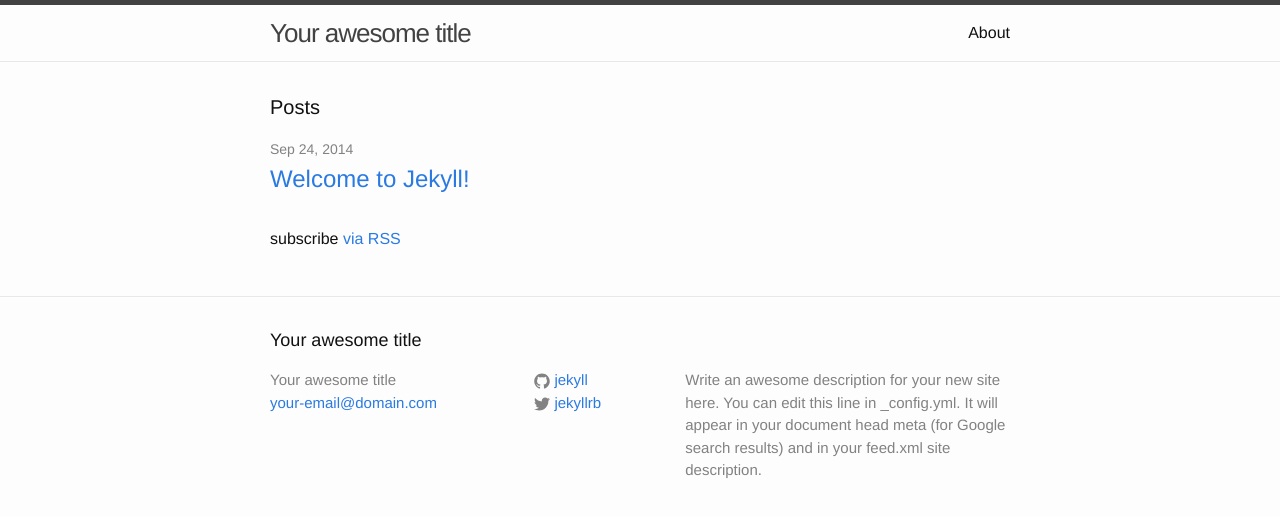
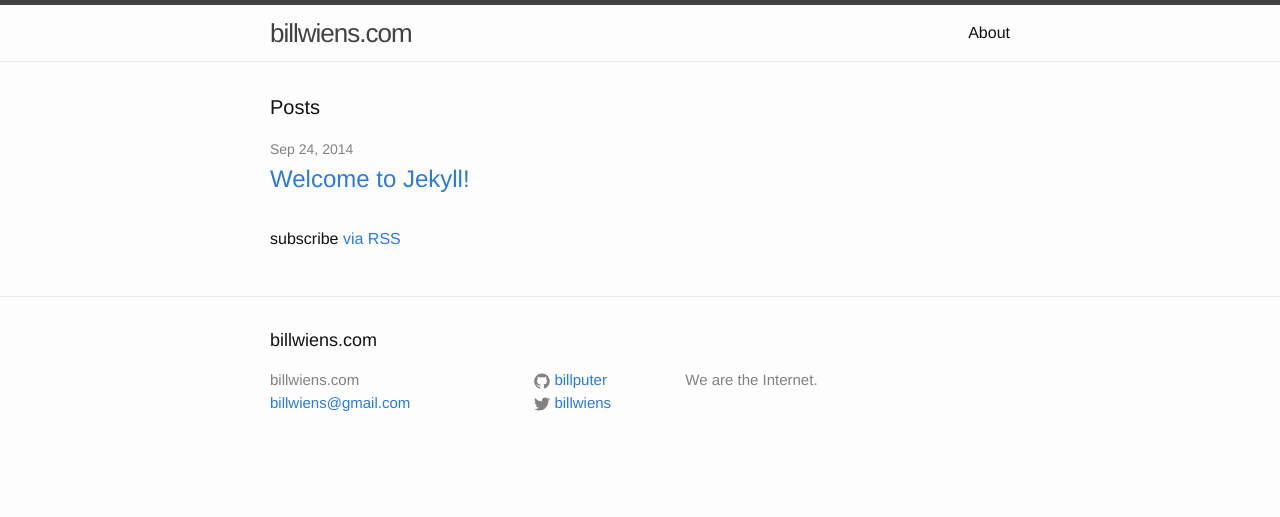
Before and after one commit to billputer/billwiens.com, a Jekyll site: the page built from index.html, in a window 1280 px wide. Shown: the top 517 px of the page. Built offline with Jekyll 4.4.1, drawn with Linux system fonts in a browser that asks for light colours.

Commit message:
Personalize it.

```diff
--- a/_config.yml
+++ b/_config.yml
@@ -1,14 +1,12 @@
 # Site settings
-title: Your awesome title
-email: your-email@domain.com
-description: > # this means to ignore newlines until "baseurl:"
-  Write an awesome description for your new site here. You can edit this
-  line in _config.yml. It will appear in your document head meta (for
-  Google search results) and in your feed.xml site description.
-baseurl: "" # the subpath of your site, e.g. /blog/
-url: "http://yourdomain.com" # the base hostname & protocol for your site
-twitter_username: jekyllrb
-github_username:  jekyll
+title: billwiens.com
+email: billwiens@gmail.com
+description: >
+  We are the Internet.
+baseurl: ""
+url: "http://billwiens.com" # the base hostname & protocol for your site
+twitter_username: billwiens
+github_username:  billputer
 
 # Build settings
 markdown: kramdown
```
